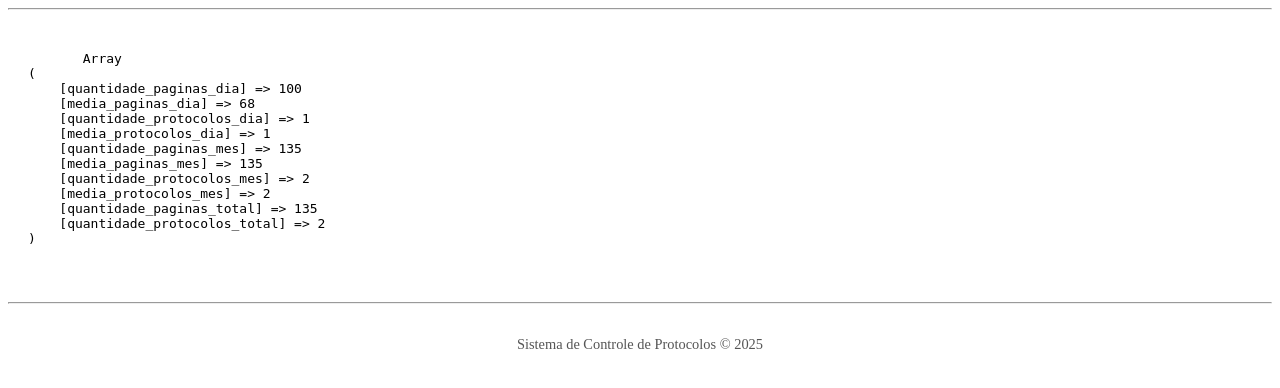
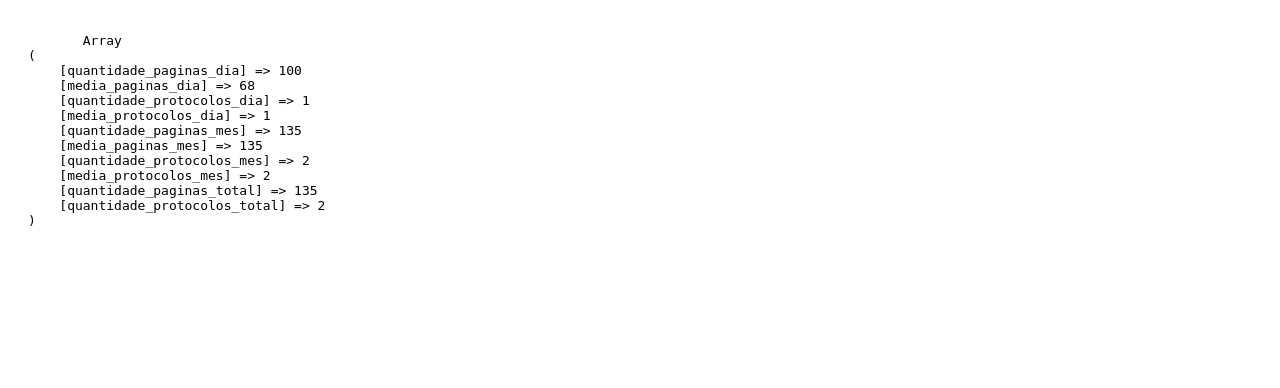
Before and after one commit to mateusgui/protocol-tracker, a PHP site: page / in a window 1280 px wide. Shown: the part 126-514 px from the top of the page. Run offline with PHP 8.4, Linux system fonts and the light colour scheme.

Commit message:
Update ProtocolService
Criada validação se número já existe antes de criar um registro

```diff
--- a/src/Service/ProtocoloService.php
+++ b/src/Service/ProtocoloService.php
@@ -29,6 +29,10 @@ final class ProtocoloService
         //validação da quantidade de páginas
         if($quantidadeDePaginas < 1){
             throw new Exception("A quantidade de páginas precisa ser maior que zero");
+        }
+
+        if(!is_null($this->repositorio->buscaPorNumero($numero))){
+            throw new Exception("O número do protocolo informado já foi registrado");
         }
 
         // 2. Lógica de Criação do Objeto
--- a/templates/_partials/_footer.php
+++ b/templates/_partials/_footer.php
@@ -1,8 +1,4 @@
 </main>
-    <hr>
-    <footer style="text-align: center; padding: 10px; font-size: 0.9em; color: #555;">
-        <p>Sistema de Controle de Protocolos &copy; <?= date('Y') ?></p>
-    </footer>
     <script src="/assets/js/app.js"></script>
 </body>
 </html>
--- a/templates/_partials/_header.php
+++ b/templates/_partials/_header.php
@@ -14,5 +14,4 @@
             <a href="/busca">Buscar Protocolos</a>
         </nav>
     </header>
-    <hr>
     <main style="padding: 20px;">
```
